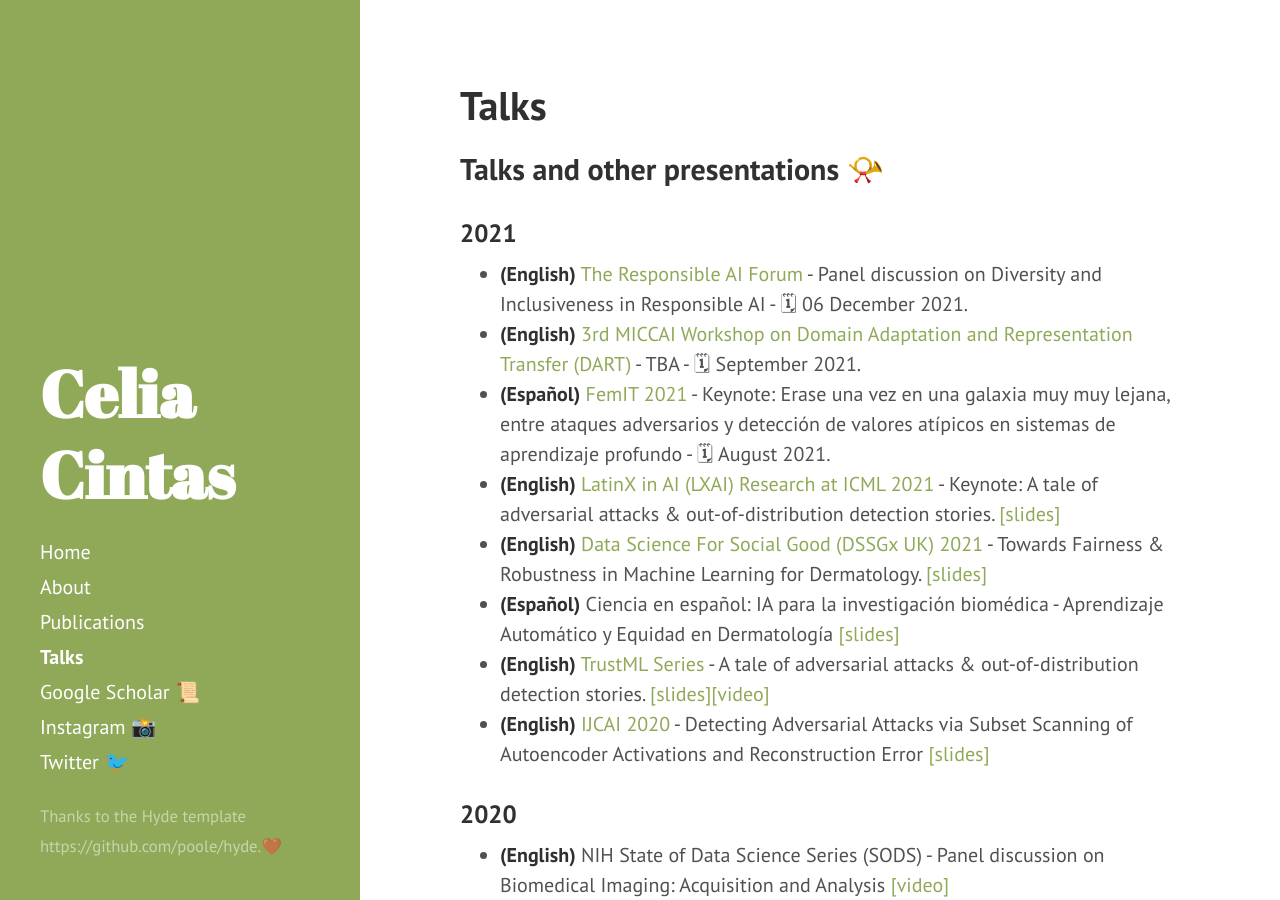
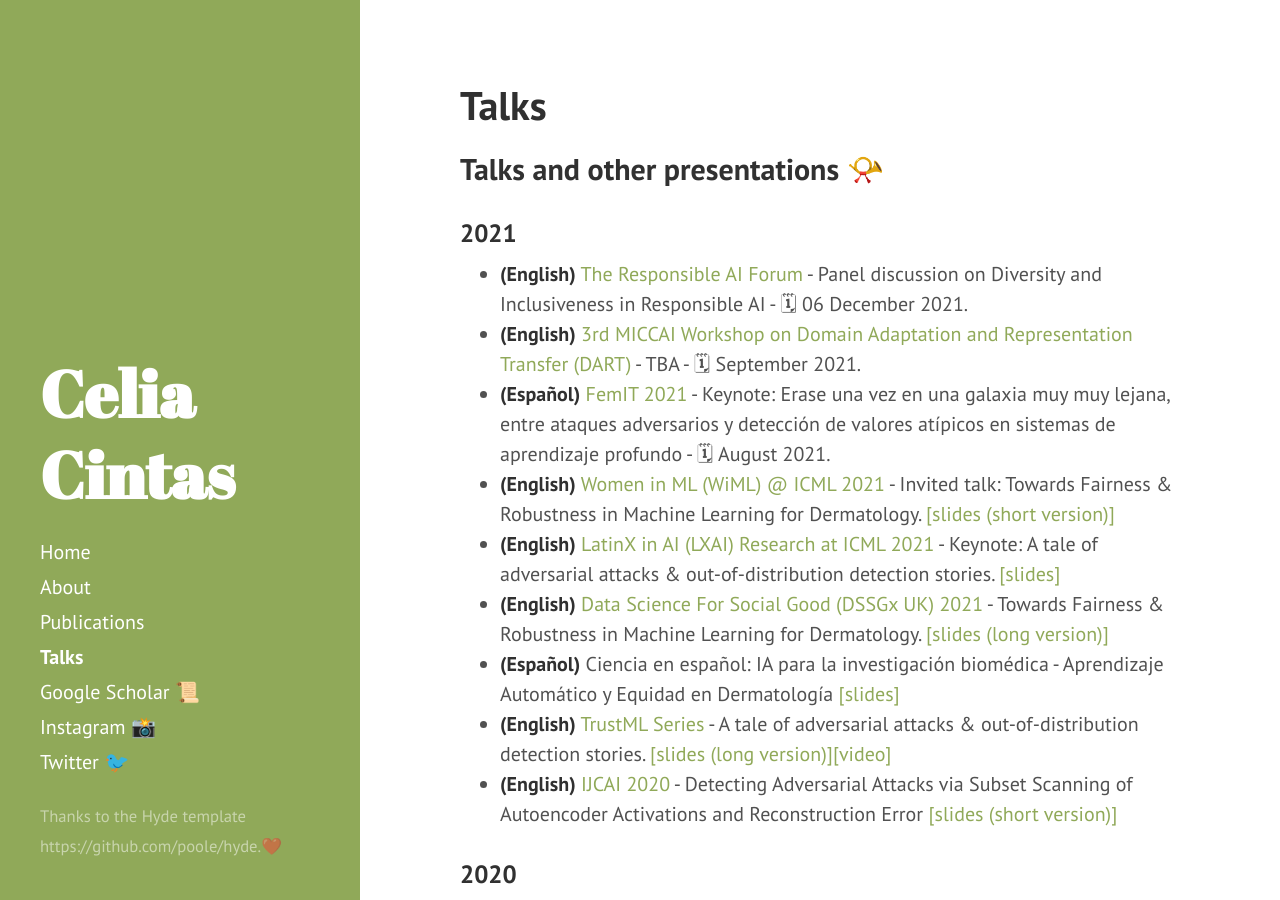
Before and after one commit to celiacintas/celiacintas.github.io, a Jekyll site: the page built from talks.md, in a window 1280 px wide and 900 px high. Built offline with Jekyll 4.4.1, drawn with Linux system fonts in a browser that asks for light colours.

Commit message:
Update talks.md

```diff
--- a/talks.md
+++ b/talks.md
@@ -9,13 +9,14 @@ title: Talks
 * **(English)** [The Responsible AI Forum](https://responsibleaiforum.com/about/schedule/) - Panel discussion on Diversity and Inclusiveness in Responsible AI - 🗓   06 December 2021.
 * **(English)** [3rd MICCAI Workshop on Domain Adaptation and Representation Transfer (DART)](https://sites.google.com/view/dart2021/) - TBA - 🗓  September 2021.
 * **(Español)** [FemIT 2021](https://lasdesistemas.org/femitconf2021/) - Keynote: Erase una vez en una galaxia muy muy lejana, entre ataques adversarios y detección de valores atípicos en sistemas de aprendizaje profundo - 🗓  August 2021.
+* **(English)** [Women in ML (WiML) @ ICML 2021](https://warwick.ac.uk/research/data-science/warwick-data/dssgx/public_lectures/) - Invited talk: Towards Fairness & Robustness in Machine Learning for Dermatology. [[slides (short version)]](https://github.com/celiacintas/celiacintas.github.io/blob/main/public/slides/2021/_WinML___ICML_2021__Derma_Fairness_final.pdf)
 * **(English)** [LatinX in AI (LXAI) Research at ICML 2021](https://www.latinxinai.org/icml-2021-about) - Keynote: A tale of adversarial attacks & out-of-distribution detection stories. [[slides]](https://github.com/celiacintas/celiacintas.github.io/blob/main/public/slides/2021/_LXAI___ICML_2021_presentation__A_tale_of_adversarial_attack_final.pdf)
-* **(English)** [Data Science For Social Good (DSSGx UK) 2021](https://warwick.ac.uk/research/data-science/warwick-data/dssgx/public_lectures/) - Towards Fairness & Robustness in Machine Learning for Dermatology. [[slides]](https://github.com/celiacintas/celiacintas.github.io/blob/main/public/slides/2021/_DSSGx_UK_2021__Derma_Fairness_final.pdf)
+* **(English)** [Data Science For Social Good (DSSGx UK) 2021](https://warwick.ac.uk/research/data-science/warwick-data/dssgx/public_lectures/) - Towards Fairness & Robustness in Machine Learning for Dermatology. [[slides (long version)]](https://github.com/celiacintas/celiacintas.github.io/blob/main/public/slides/2021/_DSSGx_UK_2021__Derma_Fairness_final.pdf)
 * **(Español)** Ciencia en español: IA para la investigación biomédica - Aprendizaje Automático y
 Equidad en Dermatología [[slides]](https://github.com/celiacintas/celiacintas.github.io/blob/main/public/slides/2021/_AI_en_Salud__Derma_Fairness_final.pdf)
-* **(English)** [TrustML Series](https://www.trustworthyml.org/seminar-series) - A tale of adversarial attacks & out-of-distribution detection stories. [[slides]](https://github.com/celiacintas/celiacintas.github.io/blob/main/public/slides/2021/_TrustML_2020_presentation__A_tale_of_adversarial_attack_and_out_of_distributions_detection_stories_final.pdf)[[video]](https://youtu.be/XWaaWWvPwDA)
+* **(English)** [TrustML Series](https://www.trustworthyml.org/seminar-series) - A tale of adversarial attacks & out-of-distribution detection stories. [[slides (long version)]](https://github.com/celiacintas/celiacintas.github.io/blob/main/public/slides/2021/_TrustML_2020_presentation__A_tale_of_adversarial_attack_and_out_of_distributions_detection_stories_final.pdf)[[video]](https://youtu.be/XWaaWWvPwDA)
 * **(English)** [IJCAI 2020](https://www.ijcai.org/Proceedings/2020/0122.pdf) - Detecting Adversarial Attacks via Subset Scanning of Autoencoder Activations
-and Reconstruction Error [[slides]](https://github.com/celiacintas/celiacintas.github.io/blob/main/public/slides/2020/_IJCAI_2020_presentation__AE___Subset.pdf)
+and Reconstruction Error [[slides (short version)]](https://github.com/celiacintas/celiacintas.github.io/blob/main/public/slides/2020/_IJCAI_2020_presentation__AE___Subset.pdf)
 
 ### 2020
 
```
